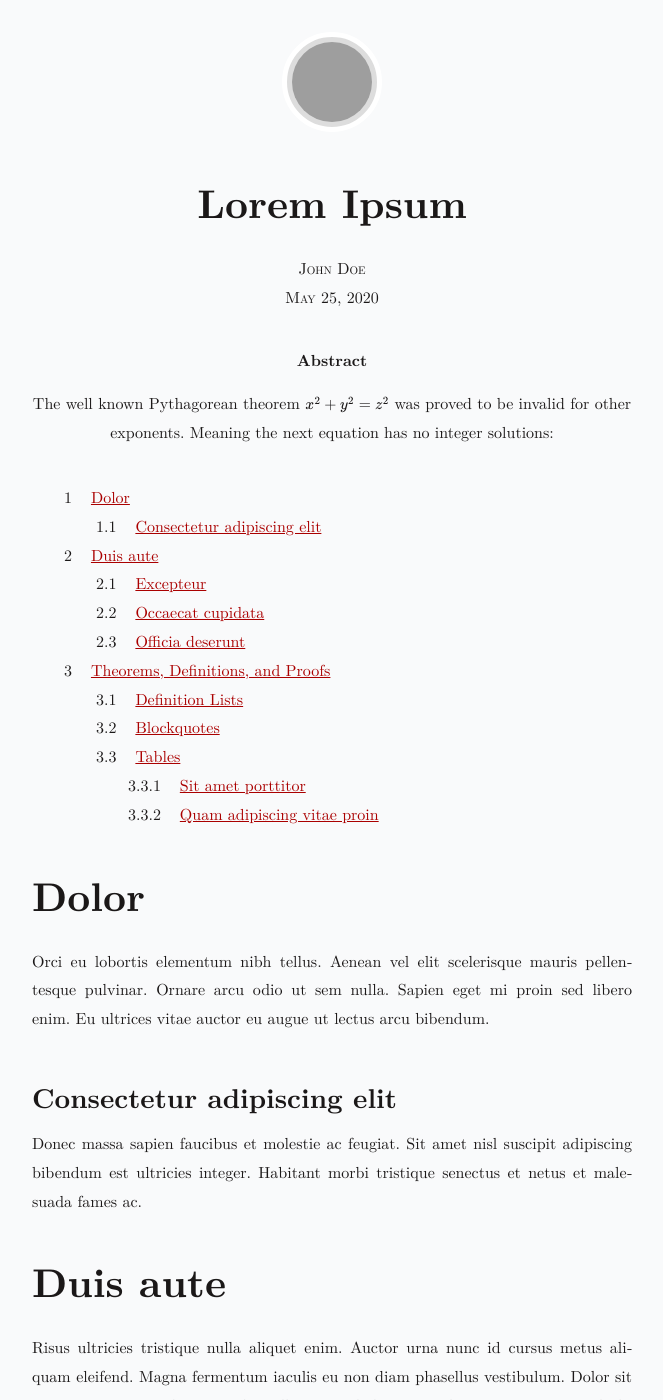
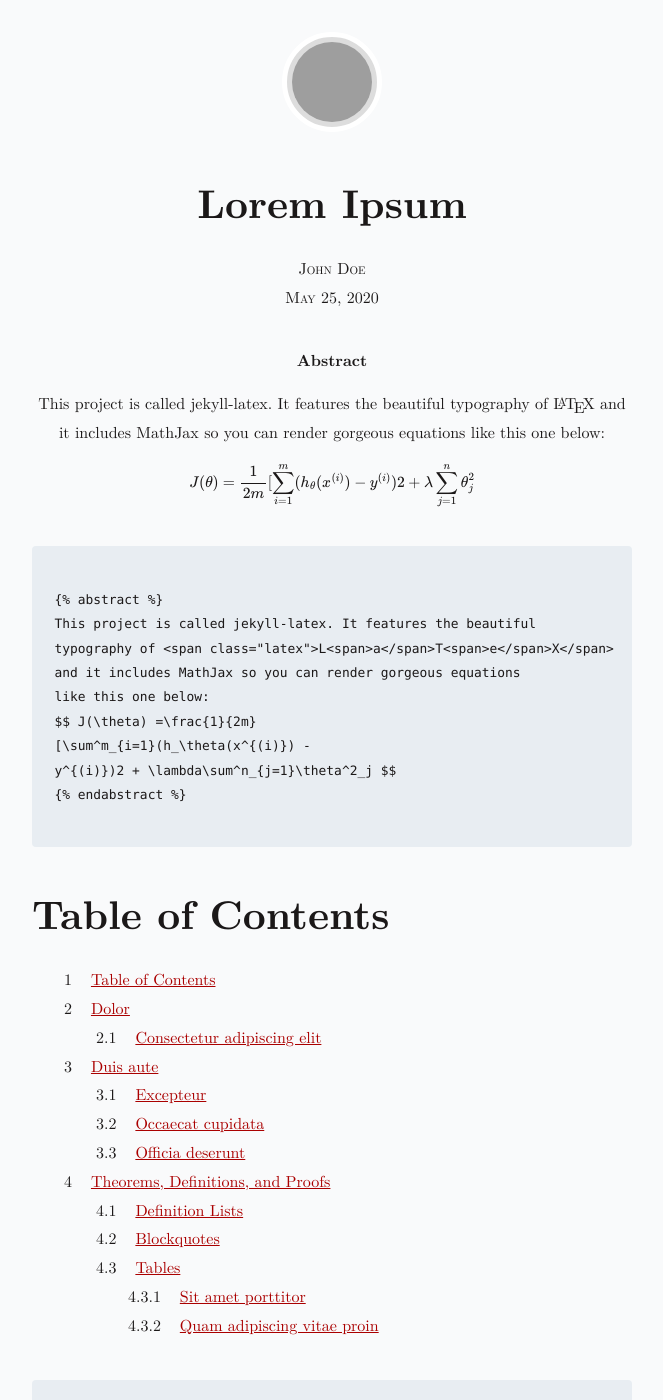
Before and after one commit to ryanmcdermott/jekyll-latex, a Jekyll site: the page built from _posts/2020-05-25-lorem-ipsum.md, in a window 1280 px wide and 1400 px high. Shown: the whole window, without its empty margins (308-971 px from the left). Built offline with Jekyll 4.4.1, drawn with Linux system fonts in a browser that asks for light colours; some of the changed text lies outside the part shown; grey boxes are pictures that could not be loaded.

Commit message:
Fix About page and example post

````diff
--- a/_config.yml
+++ b/_config.yml
@@ -7,7 +7,7 @@ google_analytics:   UA-123
 # Author Info
 author_name:        "John Doe" # Your name here
 author_email:       john@doe.com # Your email here
-author_gravatar:    c0a880b46cd8ea466ebaa1bd1196ca80 # Your Gravatar md5 hash here for logo
+author_gravatar:    e98e5de03e97f8498caab87e85a43f9a # Your Gravatar md5 hash here for logo
 
 # Site Settings
 url:                 https://yoursite.com
--- a/_posts/2020-05-25-lorem-ipsum.md
+++ b/_posts/2020-05-25-lorem-ipsum.md
@@ -5,13 +5,37 @@ layout: post
 ---
 
 {% abstract %}
-The well known Pythagorean theorem \(x^2 + y^2 = z^2\) was
-proved to be invalid for other exponents.
-Meaning the next equation has no integer solutions:
+This project is called jekyll-latex. It features the beautiful typography of <span class="latex">L<span>a</span>T<span>e</span>X</span> and it includes MathJax so you can render gorgeous equations like this one below:
+$$ J(\theta) =\frac{1}{2m}
+[\sum^m_{i=1}(h_\theta(x^{(i)}) -
+y^{(i)})2 + \lambda\sum^n_{j=1}\theta^2_j $$
 {% endabstract %}
 
+```
+{% raw %}
+{% abstract %}
+This project is called jekyll-latex. It features the beautiful
+typography of <span class="latex">L<span>a</span>T<span>e</span>X</span>
+and it includes MathJax so you can render gorgeous equations
+like this one below:
+$$ J(\theta) =\frac{1}{2m}
+[\sum^m_{i=1}(h_\theta(x^{(i)}) -
+y^{(i)})2 + \lambda\sum^n_{j=1}\theta^2_j $$
+{% endabstract %}
+{% endraw %}
+```
+
+# Table of Contents
 * TOC
 {:toc}
+
+```
+{% raw %}
+# Table of Contents
+* TOC
+{:toc}
+{% endraw %}
+```
 
 # Dolor
 
````
Also changed, not shown: _posts/2019-12-25-dolor-est.md (deleted, +0 -153 lines), about.md (+1 -3 lines).
